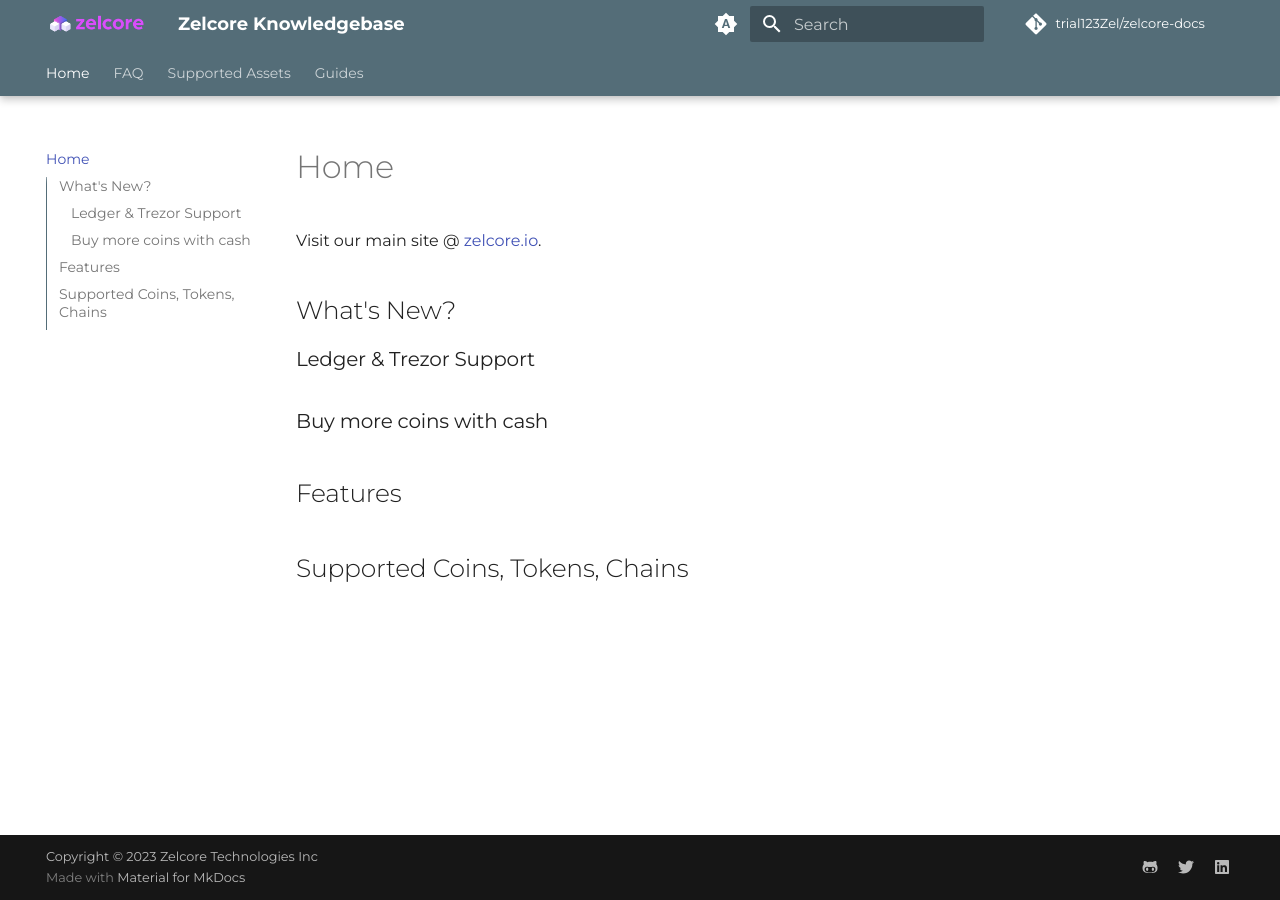
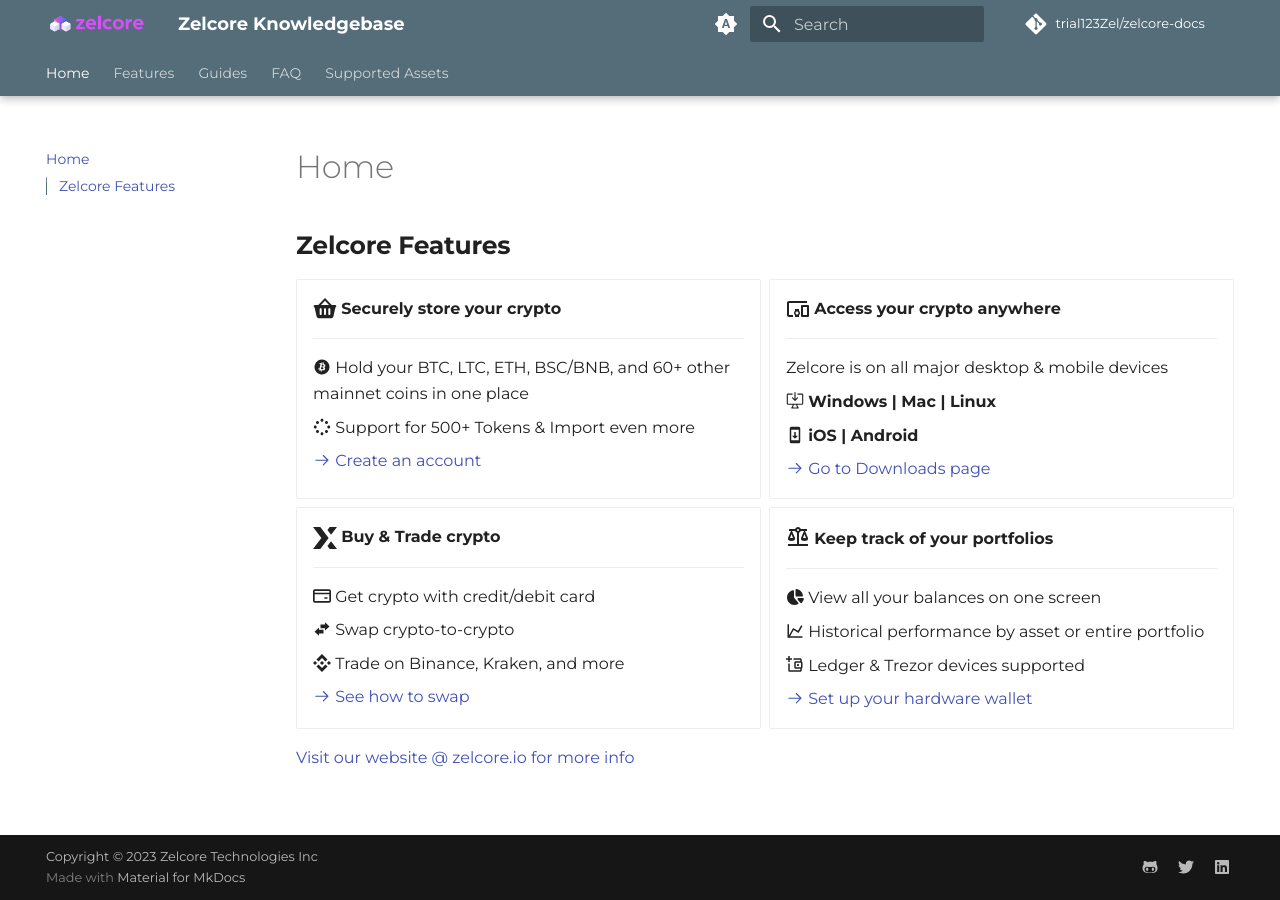
Before and after one commit to ZelCore-io/zelcore-docs, an MkDocs documentation site: the page built from docs/index.md, in a window 1280 px wide. Built offline with MkDocs 1.6.1 and Material for MkDocs 9.7.7, drawn with Linux system fonts in a browser that asks for light colours; some web fonts are replaced; comment, search, counter and statistics services are not loaded.

Commit message:
init hw wallet guide

```diff
--- a/docs/index.md
+++ b/docs/index.md
@@ -1,15 +1,54 @@
 # Home
 
-Visit our main site @ [zelcore.io](https://zelcore.io).
+## __Zelcore Features__
+<div class="grid cards" markdown>
 
-## What's New?
+-   :fontawesome-solid-basket-shopping:{ .lg .middle } __Securely store your crypto__
 
-### Ledger & Trezor Support
+    ---
 
-### Buy more coins with cash
+    :material-bitcoin: Hold your BTC, LTC, ETH, BSC/BNB, and 60+ other mainnet coins in one place
 
-## Features
+    :material-dots-circle: Support for 500+ Tokens & Import even more
 
-## Supported Coins, Tokens, Chains
+    [:octicons-arrow-right-24: Create an account](http://127.0.0.1:8000/guides/create_account/)
 
-##
+-   :material-devices:{ .lg .middle } __Access your crypto anywhere__
+
+    ---
+
+    Zelcore is on all major desktop & mobile devices
+
+    :octicons-desktop-download-24: __Windows | Mac | Linux__
+
+    :material-cellphone-arrow-down: __iOS | Android__
+
+    [:octicons-arrow-right-24: Go to Downloads page](#)
+
+-   :simple-expertsexchange:{ .lg .middle } __Buy & Trade crypto__
+
+    ---
+
+    :octicons-credit-card-16: Get crypto with credit/debit card
+
+    :material-swap-horizontal-bold: Swap crypto-to-crypto
+
+    :simple-binance: Trade on Binance, Kraken, and more
+
+    [:octicons-arrow-right-24: See how to swap](#)
+
+-   :material-scale-balance:{ .lg middle } __Keep track of your portfolios__
+
+    ---
+
+    :fontawesome-solid-chart-pie: View all your balances on one screen
+
+    :material-chart-line: Historical performance by asset or entire portfolio
+
+    :material-wallet-plus-outline: Ledger & Trezor devices supported
+
+    [:octicons-arrow-right-24: Set up your hardware wallet](#)
+
+</div>
+
+[Visit our website @ zelcore.io for more info](https://zelcore.io)
--- a/mkdocs.yml
+++ b/mkdocs.yml
@@ -59,14 +59,16 @@
 
 nav:
   - Home: index.md
-  - FAQ: FAQ.md
-  - Supported Assets: supported_assets.md
+  - Features:
+    - 'Security by Default': features/security_feature.md
   - Guides:
     - 'Hardware Wallets': guides/hw_wallets.md
     - 'Create an account': guides/create_account.md
     - 'Set up extra security': guides/security_setup.md
     - 'Trade Crypto': guides/quickswap.md
     - 'Buy Crypto': guides/fiat_on.md
+  - FAQ: FAQ.md
+  - Supported Assets: supported_assets.md
 
 plugins:
   - search:
@@ -85,7 +87,7 @@
       link: https://www.linkedin.com/company/zelcore-technologies-inc
   analytics:
     provider: google
-    property: G-xxx
+    property: G-7TKFDEBL1D
     feedback:
       title: Was this helpful?
       ratings:
@@ -101,18 +103,18 @@
             Thanks for your feedback!
 
 markdown_extensions:
-#  - pymdownx.highlight:
-#      anchor_linenums: true
-#  - pymdownx.inlinehilite
-  - pymdownx.snippets
   - admonition
-#  - pymdownx.arithmatex:
-#      generic: true
   - footnotes
-  - pymdownx.details
-  - pymdownx.superfences
-  - pymdownx.mark
   - attr_list
+  - md_in_html
   - pymdownx.emoji:
       emoji_index: !!python/name:materialx.emoji.twemoji
       emoji_generator: !!python/name:materialx.emoji.to_svg
+  - pymdownx.caret
+  - pymdownx.mark
+  - pymdownx.tilde
+  - pymdownx.details
+  - pymdownx.superfences
+  - pymdownx.snippets
+  - pymdownx.tabbed:
+      alternate_style: true
```
Also changed, not shown: docs/guides/hw_wallets.md (+69 -0 lines), docs/assets/guides/hw_wallet/hw_wallet_import.png (added), docs/assets/guides/hw_wallet/hw_wallet_import1.png (deleted), docs/assets/guides/hw_wallet/hw_wallet_instructions.png (added), docs/assets/guides/hw_wallet/hw_wallet_menu.png (added), docs/assets/guides/hw_wallet/hw_wallet_name.png (added), docs/assets/guides/hw_wallet/hw_wallet_select_device.png (added), docs/features/security_feature.md (added).
